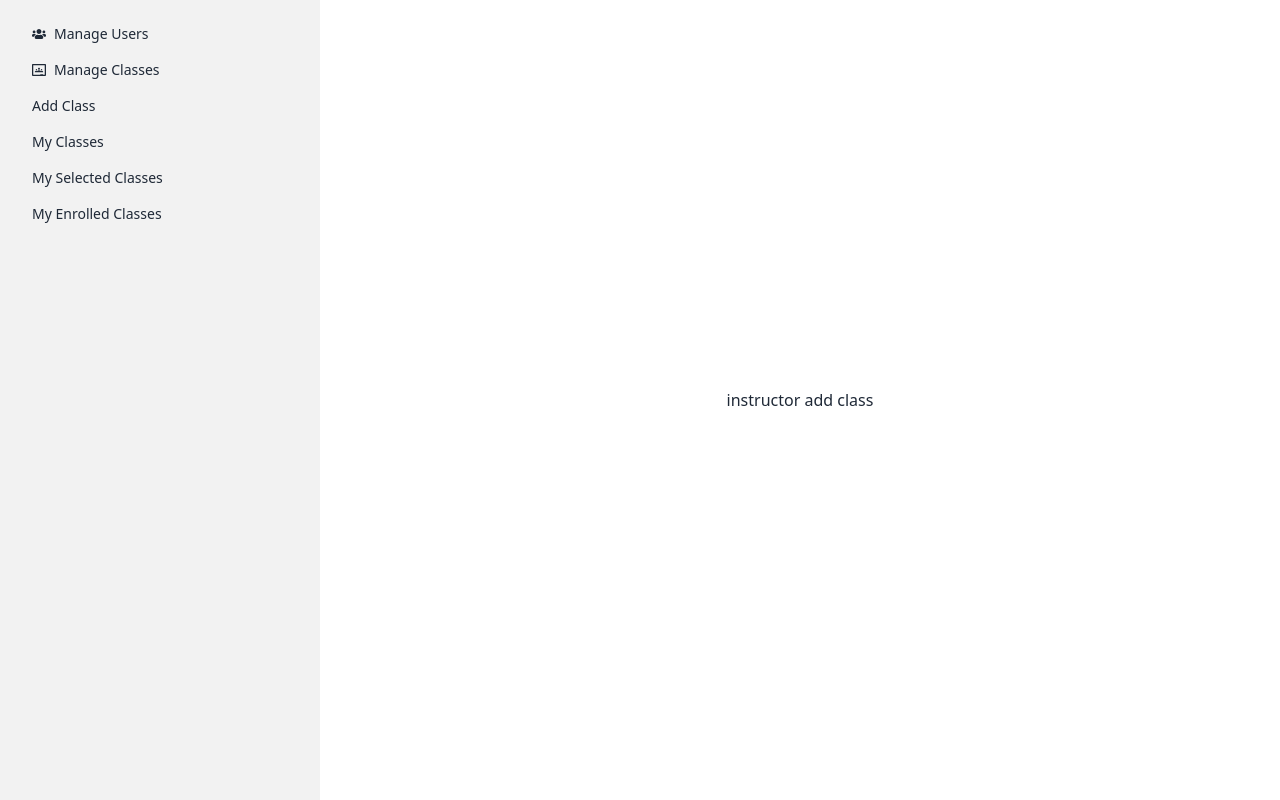
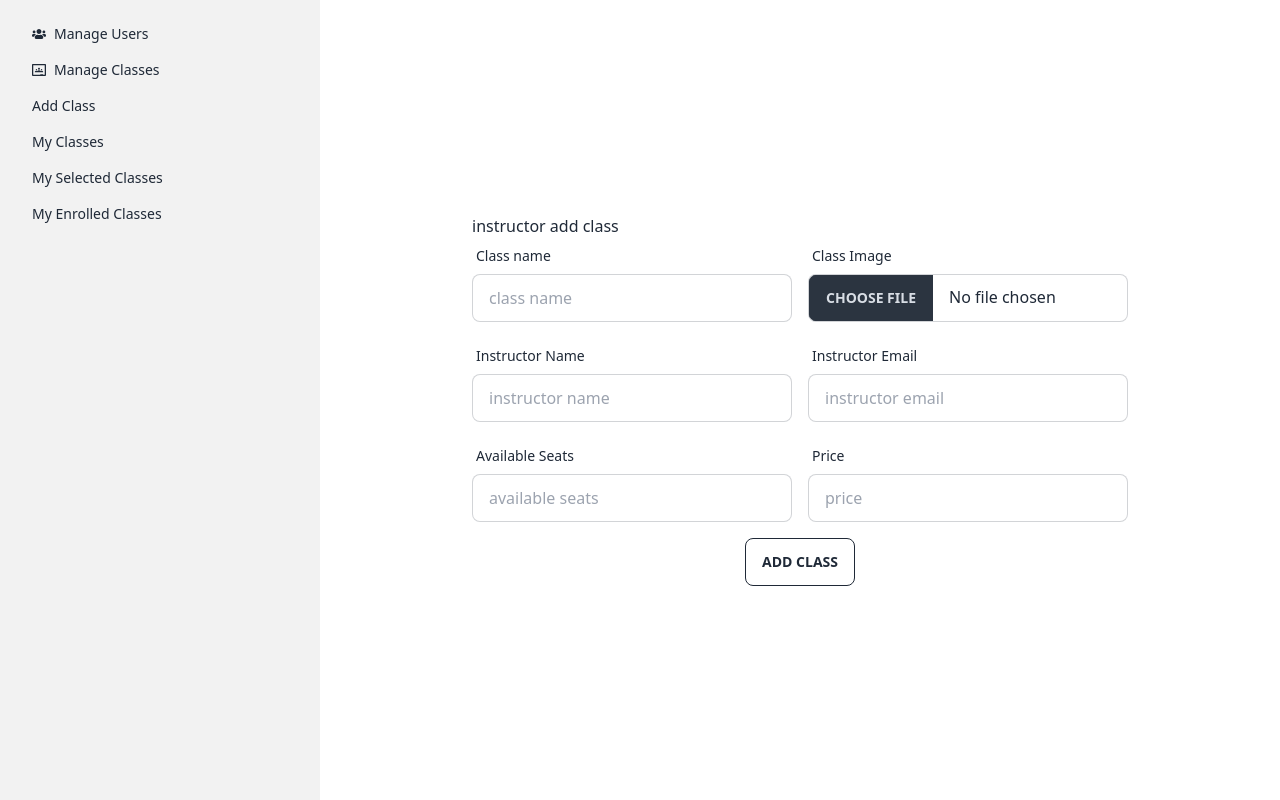
Before and after one commit to mdyasin7636/sportwing-client, a React (Vite) app: page /dashboard/addClass in a window 1280 px wide. Built offline with nearby package versions, Linux system fonts and the light colour scheme; no server answers.

Commit message:
add class added

```diff
--- a/src/Pages/Dashboard/AddClass/AddClass.jsx
+++ b/src/Pages/Dashboard/AddClass/AddClass.jsx
@@ -1,10 +1,89 @@
+import { useForm } from "react-hook-form";
 
 const AddClass = () => {
-    return (
-        <div>
-            <h2>instructor add class</h2>
+
+    const { register, handleSubmit, reset, watch, formState: { errors }} = useForm();
+
+    const onSubmit = data => {
+        console.log(data)
+    };
+
+  return (
+    <div>
+      <h2>instructor add class</h2>
+      <form onSubmit={handleSubmit(onSubmit)}>
+        <div className="grid grid-cols-2 gap-4">
+        <div className="form-control w-full max-w-xs">
+          <label className="label">
+            <span className="label-text">Class name</span>
+          </label>
+          <input
+            type="text"
+            {...register("className")}
+            placeholder="class name"
+            className="input input-bordered w-full max-w-xs"
+          />
         </div>
-    );
+        <div className="form-control w-full max-w-xs">
+          <label className="label">
+            <span className="label-text">Class Image</span>
+          </label>
+          <input
+            type="file"
+            {...register("classImage")}
+            className="file-input file-input-bordered w-full max-w-xs"/>
+        </div>
+        <div className="form-control w-full max-w-xs">
+          <label className="label">
+            <span className="label-text">Instructor Name</span>
+          </label>
+          <input
+            type="text"
+            {...register("instructorName")}
+            placeholder="instructor name"
+            className="input input-bordered w-full max-w-xs"
+          />
+        </div>
+        <div className="form-control w-full max-w-xs">
+          <label className="label">
+            <span className="label-text">Instructor Email</span>
+          </label>
+          <input
+            type="text"
+            {...register("instructorEmail")}
+            placeholder="instructor email"
+            className="input input-bordered w-full max-w-xs"
+          />
+        </div>
+        <div className="form-control w-full max-w-xs">
+          <label className="label">
+            <span className="label-text">Available Seats</span>
+          </label>
+          <input
+            type="number"
+            {...register("availableSeats")}
+            placeholder="available seats"
+            className="input input-bordered w-full max-w-xs"
+          />
+        </div>
+        <div className="form-control w-full max-w-xs">
+          <label className="label">
+            <span className="label-text">Price</span>
+          </label>
+          <input
+            type="number"
+            {...register("price")}
+            placeholder="price"
+            className="input input-bordered w-full max-w-xs"
+          />
+        </div>
+        </div>
+        <div className="text-center mt-4">
+            <input className="btn btn-outline" type="submit" value="Add Class" />
+        </div>
+      </form>
+    </div>
+  );
 };
 
 export default AddClass;
```
